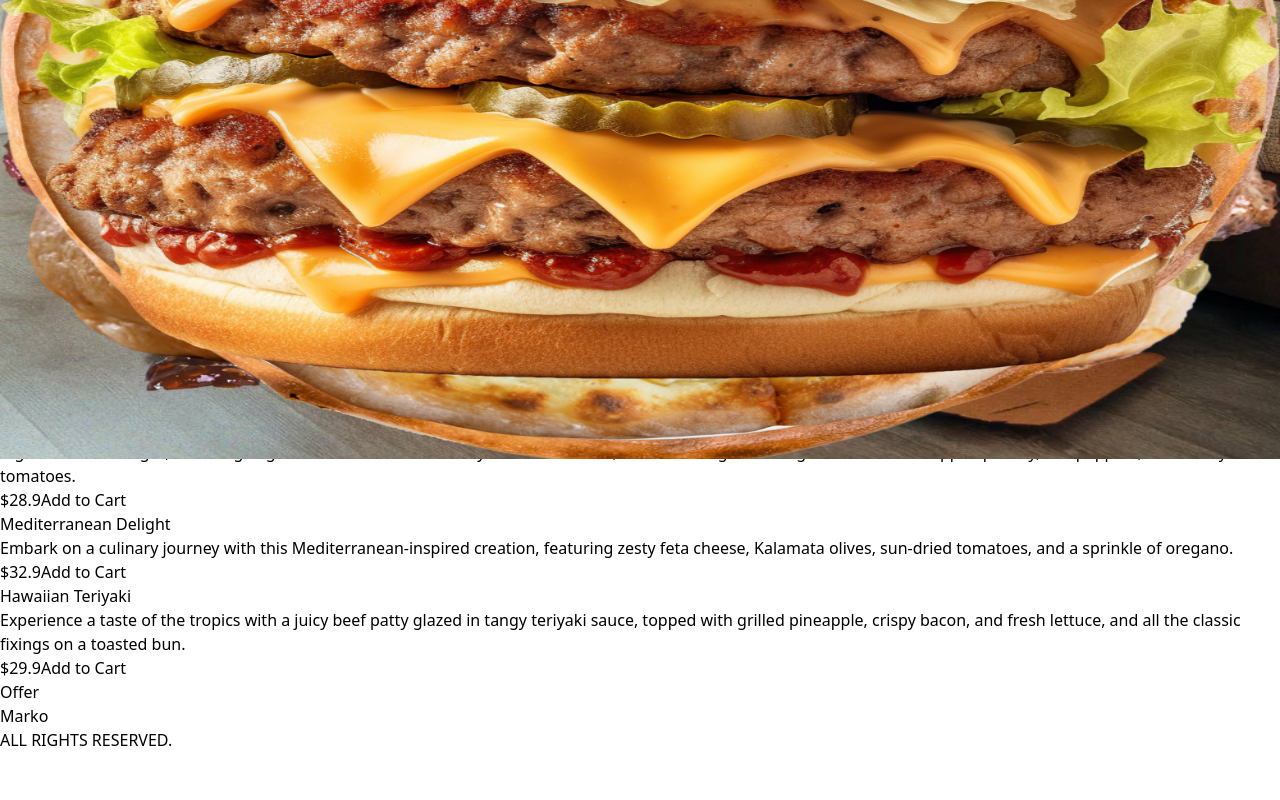
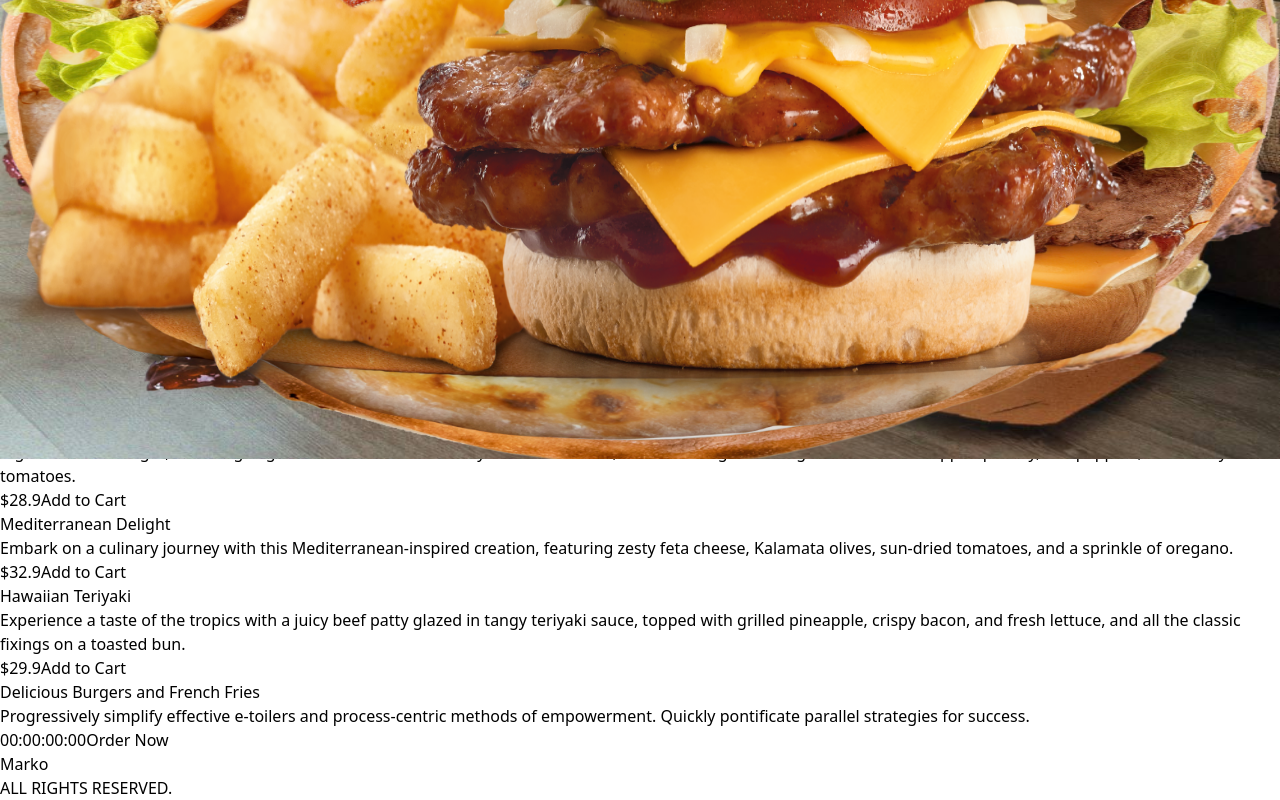
Before and after one commit to MJAlconcel8/munchyquest, a Next.js app: page / in a window 1280 px wide. Shown: the part 341-1141 px from the top of the page. Before the commit the page ends 1093 px from the top, so only its background shows below. Built offline with nearby package versions, Linux system fonts and the light colour scheme.

Commit message:
finished offer component

```diff
--- /dev/null
+++ b/src/app/components/CountDown.tsx
@@ -0,0 +1,14 @@
+"use client"
+
+import React from 'react'
+import Countdown from 'react-countdown'
+
+const endingDate = new Date('2022-12-31').getTime()
+
+const CountDown = () => {
+  return (
+    <Countdown className='font-bold text-5xl text-yellow-300'date={endingDate}/>
+  )
+}
+
+export default CountDown
--- a/src/app/components/Offer.tsx
+++ b/src/app/components/Offer.tsx
@@ -1,9 +1,32 @@
-import React from 'react'
+import React from 'react';
+import Image from 'next/image';
+import CountDown from './CountDown';
 
 const Offer = () => {
   return (
-    <div>Offer</div>
-  )
-}
+    <div className="bg-black h-screen flex flex-col md:flex-row md:justify-between md:bg-[url('/offerBg.png')] md:h-[70vh]">
+      <div className="flex-1 flex flex-col justify-center items-center text-center gap-8 p-6">
+        <h1 className="text-white text-5xl font-bold xl:text-6xl">
+          Delicious Burgers and French Fries
+        </h1>
+        <p className="text-white xl:text-xl">
+          Progressively simplify effective e-toilers and process-centric methods of empowerment. Quickly pontificate parallel strategies for success.
+        </p>
+        <CountDown />
+        <button className="bg-red-500 text-white rounded-md py-3 px-6">
+          Order Now
+        </button>
+      </div>
+      <div className="flex-1 w-full relative md:h-full">
+        <Image
+          src="/offerProduct.png"
+          alt="Delicious burgers and fries"
+          fill
+          className="object-contain"
+        />
+      </div>
+    </div>
+  );
+};
 
-export default Offer
+export default Offer;
```
Also changed, not shown: package.json (+7 -6 lines), 1 other file (tests, documents, lock files or other folders).
